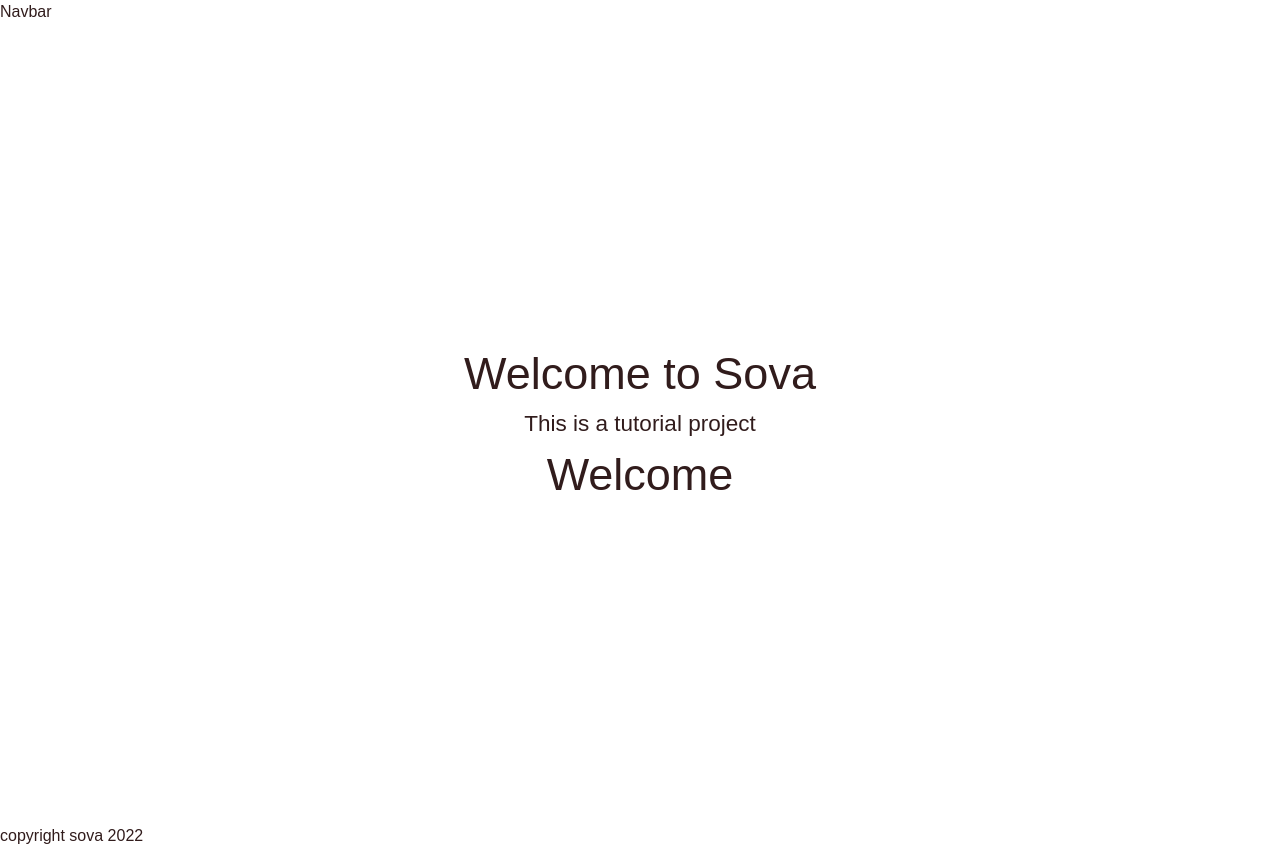
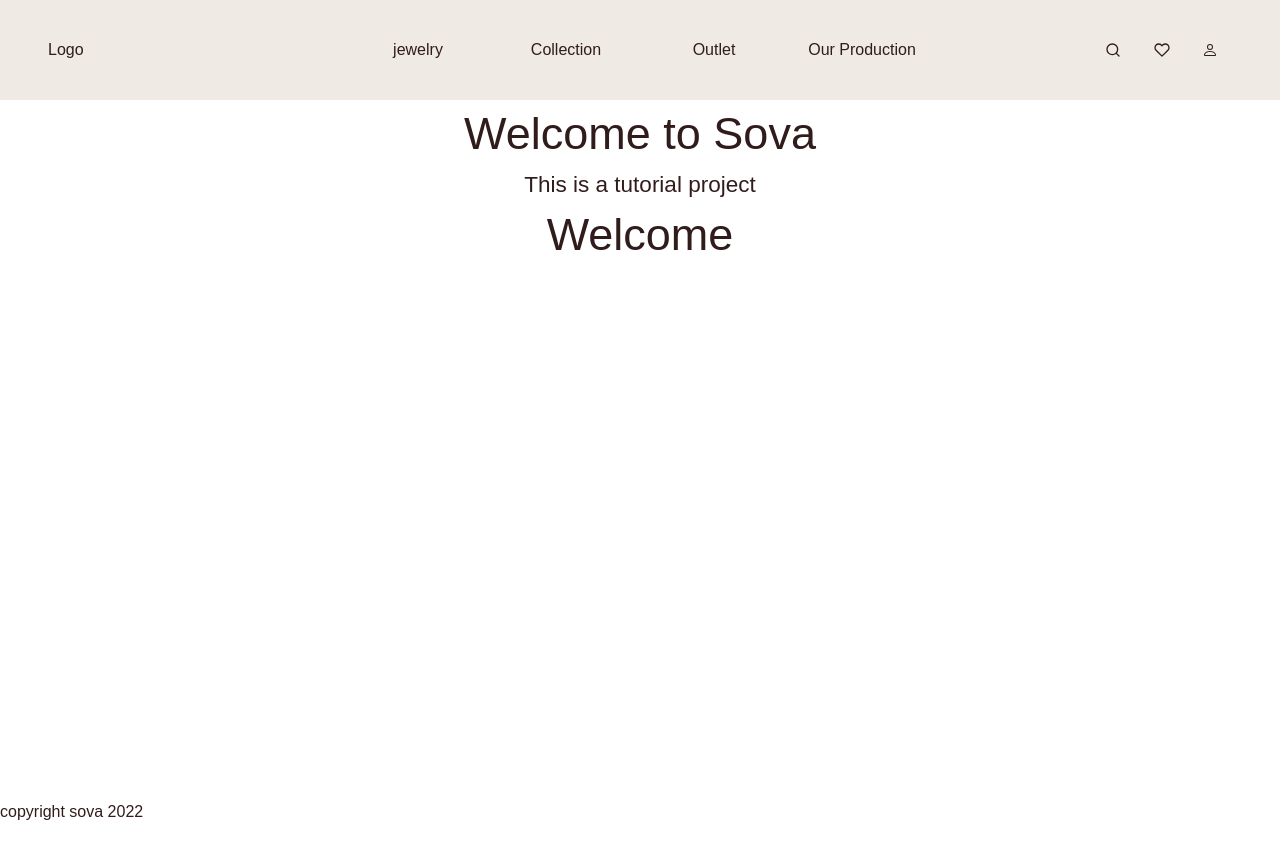
Before and after one commit to Pauloluwa/sova-tut, a Next.js app: page / in a window 1280 px wide. After the commit the page ends 824 px from the top, so only its background shows below. Built offline with nearby package versions, Linux system fonts and the light colour scheme.

Commit message:
refactor: 💡 navbar

```diff
--- a/components/Layout.tsx
+++ /dev/null
@@ -1,14 +0,0 @@
-import { Navbar } from './templates/home/Navbar'
-import Footer from './templates/home/Footer'
-
-const Layout = ({ children }) => {
-  return (
-    <div>
-      <Navbar />
-      {children}
-      <Footer />
-    </div>
-  )
-}
-
-export { Layout }
--- /dev/null
+++ b/components/layouts/MainLayout.tsx
@@ -0,0 +1,22 @@
+import { Box, calc, Container } from '@chakra-ui/react'
+import Footer from '@components/templates/home/Footer'
+import { Navbar } from '@components/templates/home/Navbar'
+import React from 'react'
+
+interface IProps {
+  children: JSX.Element
+}
+
+const MainLayout = ({ children }: IProps) => {
+  return (
+    <Box p={0}>
+      <Navbar />
+      <Container maxW={'1204px'} minH={calc.subtract('100vh', '10rem')}>
+        {children}
+      </Container>
+      <Footer />
+    </Box>
+  )
+}
+
+export { MainLayout }
--- /dev/null
+++ b/components/layouts/index.ts
@@ -0,0 +1 @@
+export * from './MainLayout'
--- a/components/templates/home/Navbar.tsx
+++ b/components/templates/home/Navbar.tsx
@@ -1,4 +1,32 @@
+import { Box, Center, Container, HStack, Icon, Text } from '@chakra-ui/react'
+import { FiHeart, FiSearch } from 'react-icons/fi'
+import { BsPerson } from 'react-icons/bs'
+
 const Navbar = () => {
-  return <div>Navbar</div>
+  return (
+    <Box h={'10rem'} w={'full'} bg={'brand.biege'} color={'brand.black'}>
+      <Container maxW={'1204px'} h={'full'} w={'full'}>
+        <HStack w={'full'} spacing={'1rem'} h={'full'}>
+          <Box w="25%">
+            <Text>Logo</Text>
+          </Box>
+          <HStack spacing={'1rem'} w={'50%'} h={'full'} justify={'center'}>
+            {['jewelry', 'Collection', 'Outlet', 'Our Production'].map((txt, idx) => (
+              <Center key={idx} h="full" w={'25%'}>
+                {txt}
+              </Center>
+            ))}
+          </HStack>
+          <HStack w={'25%'} h={'full'} justify={'flex-end'}>
+            {[FiSearch, FiHeart, BsPerson].map((icon, idx) => (
+              <Center key={idx} h={'full'} w={'15%'}>
+                <Icon as={icon} />
+              </Center>
+            ))}
+          </HStack>
+        </HStack>
+      </Container>
+    </Box>
+  )
 }
 export { Navbar }
--- a/package.json
+++ b/package.json
@@ -15,7 +15,8 @@
     "framer-motion": "^6.4.3",
     "next": "12.2.2",
     "react": "18.2.0",
-    "react-dom": "18.2.0"
+    "react-dom": "18.2.0",
+    "react-icons": "^4.4.0"
   },
   "devDependencies": {
     "@types/node": "18.0.3",
--- a/pages/_app.tsx
+++ b/pages/_app.tsx
@@ -1,15 +1,15 @@
 import '../styles/globals.css'
-import { Layout } from '@components/Layout'
 import type { AppProps } from 'next/app'
 import { ChakraProvider } from '@chakra-ui/react'
 import { customTheme } from '../styles/themes'
+import { MainLayout } from '@components/layouts'
 
 function MyApp({ Component, pageProps }: AppProps) {
   return (
     <ChakraProvider theme={customTheme}>
-      <Layout>
+      <MainLayout>
         <Component {...pageProps} />
-      </Layout>
+      </MainLayout>
     </ChakraProvider>
   )
 }
--- a/pages/index.tsx
+++ b/pages/index.tsx
@@ -4,12 +4,7 @@ import type { NextPage } from 'next'
 
 const Home: NextPage = () => {
   return (
-    <Center
-      w={'full'}
-      h={'100vh'}
-      color={'brand.darkBrown'}
-      fontSize={'7xl'}
-      flexDirection={'column'}>
+    <Center w={'full'} color={'brand.darkBrown'} fontSize={'7xl'} flexDirection={'column'}>
       <Text>Welcome to Sova</Text>
       <Text fontSize={'4xl'} color={'brand.lightBrown'}>
         This is a tutorial project
--- a/styles/themes/foundations/colors.ts
+++ b/styles/themes/foundations/colors.ts
@@ -1,12 +1,13 @@
 const customColors = {
   brand: {
-    nude: "#ede8e7",
-    orange: "#e36709",
-    white: "#ffffff",
-    pruple: "#aa1377",
-    darkgreen: "#004c3f",
-    offwhite: "#ede8e7",
-    black: "#311c1c",
-  },
-};
-export { customColors };
+    nude: '#ede8e7',
+    orange: '#e36709',
+    white: '#ffffff',
+    pruple: '#aa1377',
+    darkgreen: '#004c3f',
+    offwhite: '#ede8e7',
+    black: '#311c1c',
+    biege: '#EFEAE4'
+  }
+}
+export { customColors }
```
Also changed, not shown: 1 other file (tests, documents, lock files or other folders).
